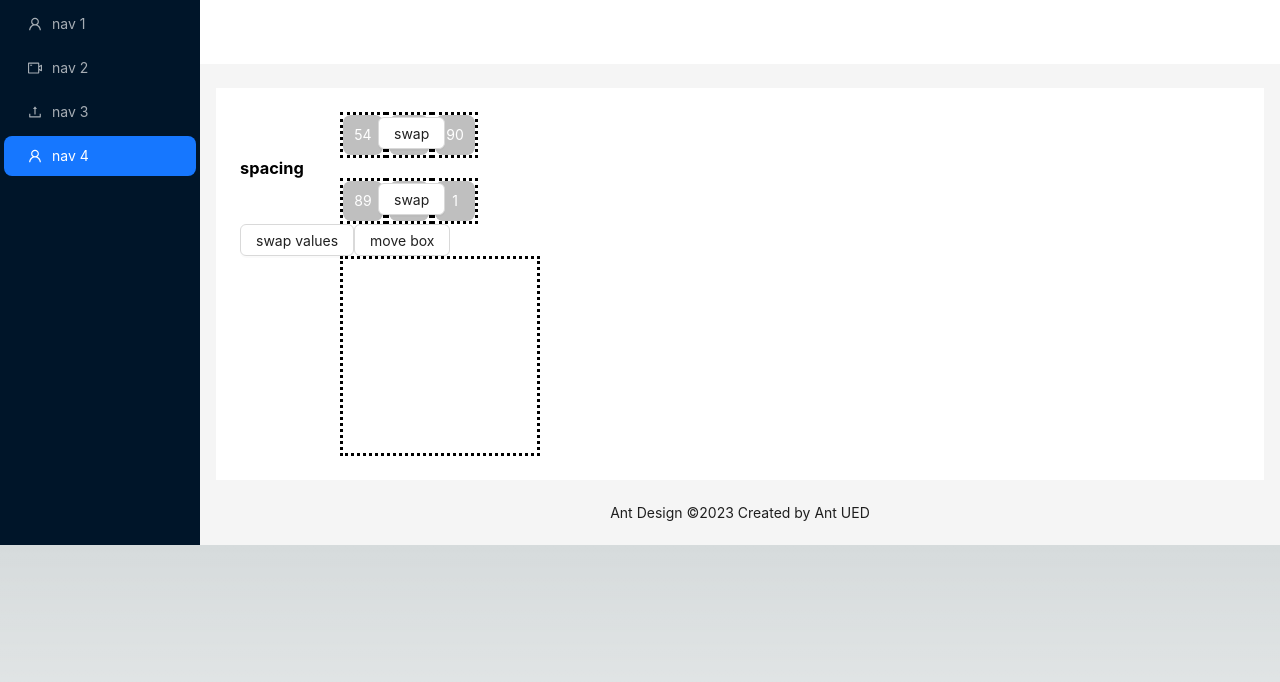
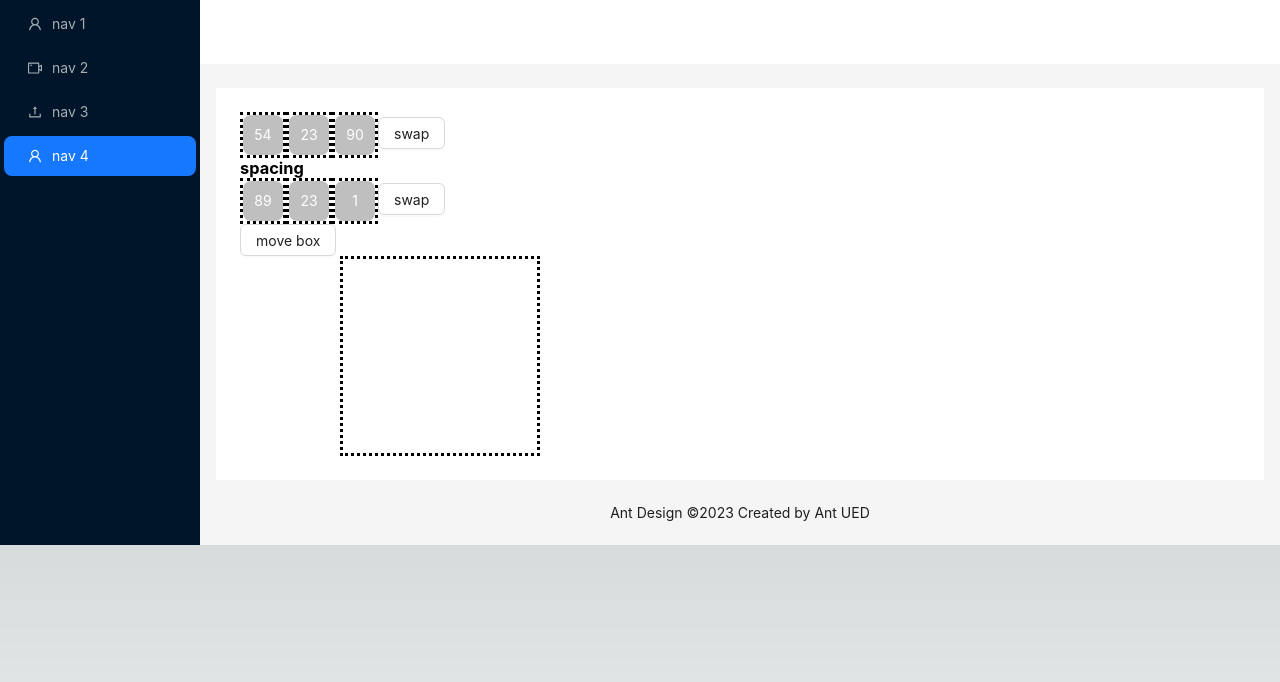
Before and after one commit to Aearsears/explain-lc, a Next.js app: page / in a window 1280 px wide. Shown: the top 682 px of the page. Built offline with nearby package versions, Linux system fonts and the light colour scheme.

Commit message:
refactor into class componenet

```diff
--- a/src/components/Array.tsx
+++ b/src/components/Array.tsx
@@ -1,31 +1,49 @@
 import { Avatar, Badge, Button } from 'antd';
 import { motion } from 'framer-motion';
-import React, { useState } from 'react';
+import React, { ReactElement } from 'react';
 
 interface AppProps {
     data: number[];
 }
+interface State {
+    x: number;
+    y: number;
+    rotation: number;
+}
 
-const Array: React.FC<AppProps> = ({ data }: AppProps & {}) => {
-    const cells = [];
-    const [x, setX] = useState(100);
-    const [y, setY] = useState(0);
-    const [rotate, setRotate] = useState(0);
+class Array extends React.Component<AppProps, State> {
+    constructor(props: AppProps) {
+        super(props);
+        this.state = {
+            x: 0,
+            y: 0,
+            rotation: 0
+        };
+    }
 
-    const swapValues = () => {
-        let x1 = data[0];
-        data[0] = data[1];
-        data[1] = x1;
+    swapValues = () => {
+        let x1 = this.props.data[0];
+        this.props.data[0] = this.props.data[1];
+        this.props.data[1] = x1;
         console.log('swapped');
-        setX(-x);
-        setRotate(rotate - 180);
+        this.setState({
+            ...this.state,
+            x: -this.state.x,
+            rotation: this.state.rotation - 180
+        });
     };
 
-    for (let i = 0; i < data.length; i++) {
+    render() {
+        const cells: React.ReactElement[] = [];
+        for (let i = 0; i < this.props.data.length; i++) {
             cells.push(
                 <motion.div
                     className="box"
-                animate={{ x, y, rotate }}
+                    animate={{
+                        x: this.state.x,
+                        y: this.state.y,
+                        rotate: this.state.rotation
+                    }}
                     transition={{ type: 'just' }}
                     style={{
                         border: '3px dotted black',
@@ -34,7 +52,7 @@ const Array: React.FC<AppProps> = ({ data }: AppProps & {}) => {
                 >
                     <Badge>
                         <Avatar shape="square" size="large">
-                        {data[i]}
+                            {this.props.data[i]}
                         </Avatar>
                     </Badge>
                 </motion.div>
@@ -43,9 +61,10 @@ const Array: React.FC<AppProps> = ({ data }: AppProps & {}) => {
         return (
             <div>
                 {cells}
-            <Button onClick={swapValues}>swap</Button>
+                <Button onClick={this.swapValues}>swap</Button>
             </div>
         );
-};
+    }
+}
 
 export default Array;
--- a/src/components/Content.tsx
+++ b/src/components/Content.tsx
@@ -30,7 +30,7 @@ const MyContent: React.FC<AppProps> = ({ data }: AppProps) => {
                 <h3 style={{ color: 'black' }}>spacing</h3>
             </div>
             <Array data={array2}></Array>
-            <Button onClick={swapValues}>swap values</Button>
+            {/* <Button onClick={swapValues}>swap values</Button> */}
 
             <Button
                 onClick={() => {
```
Lines whose indentation alone changed are shown as unchanged.
